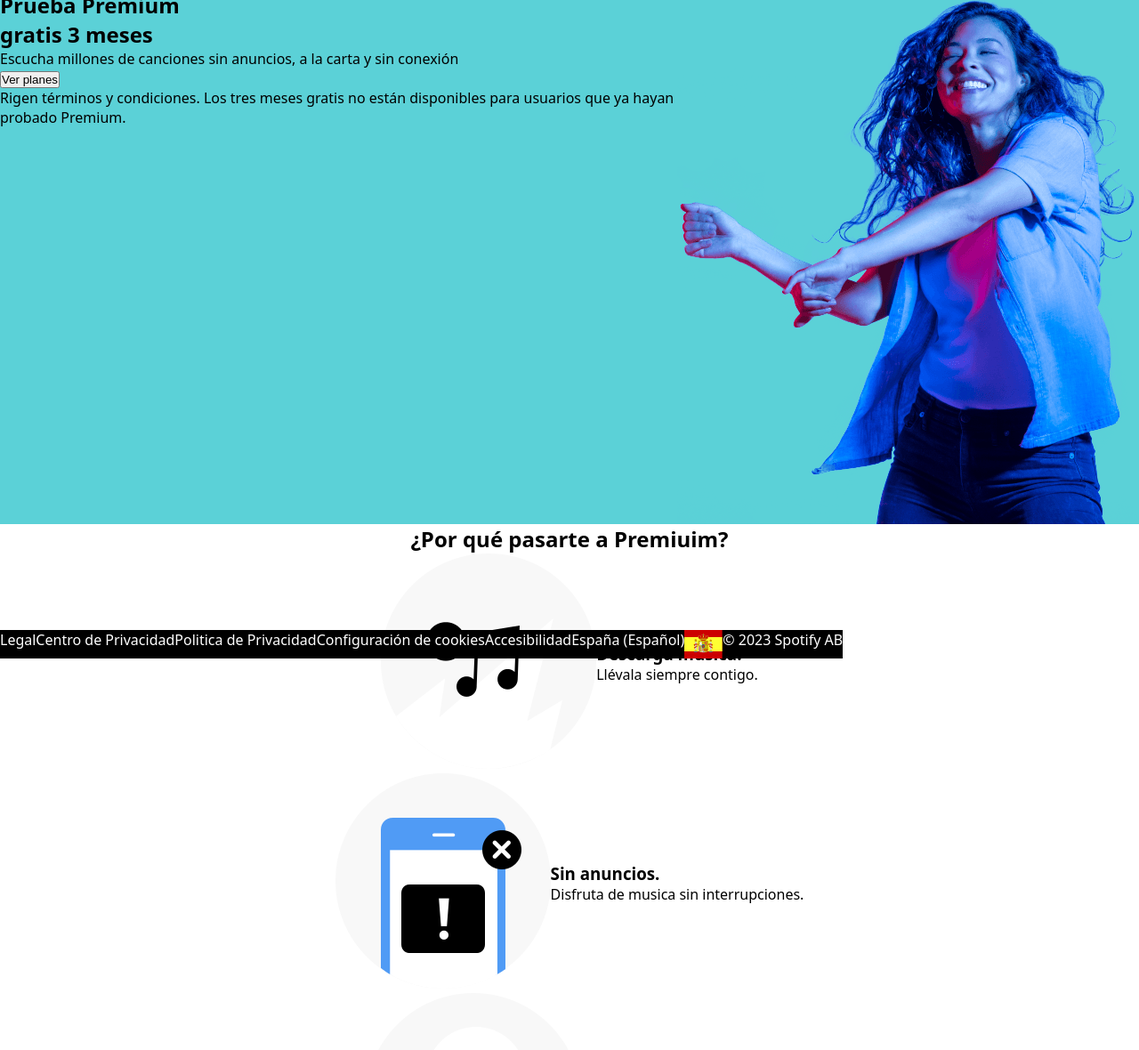
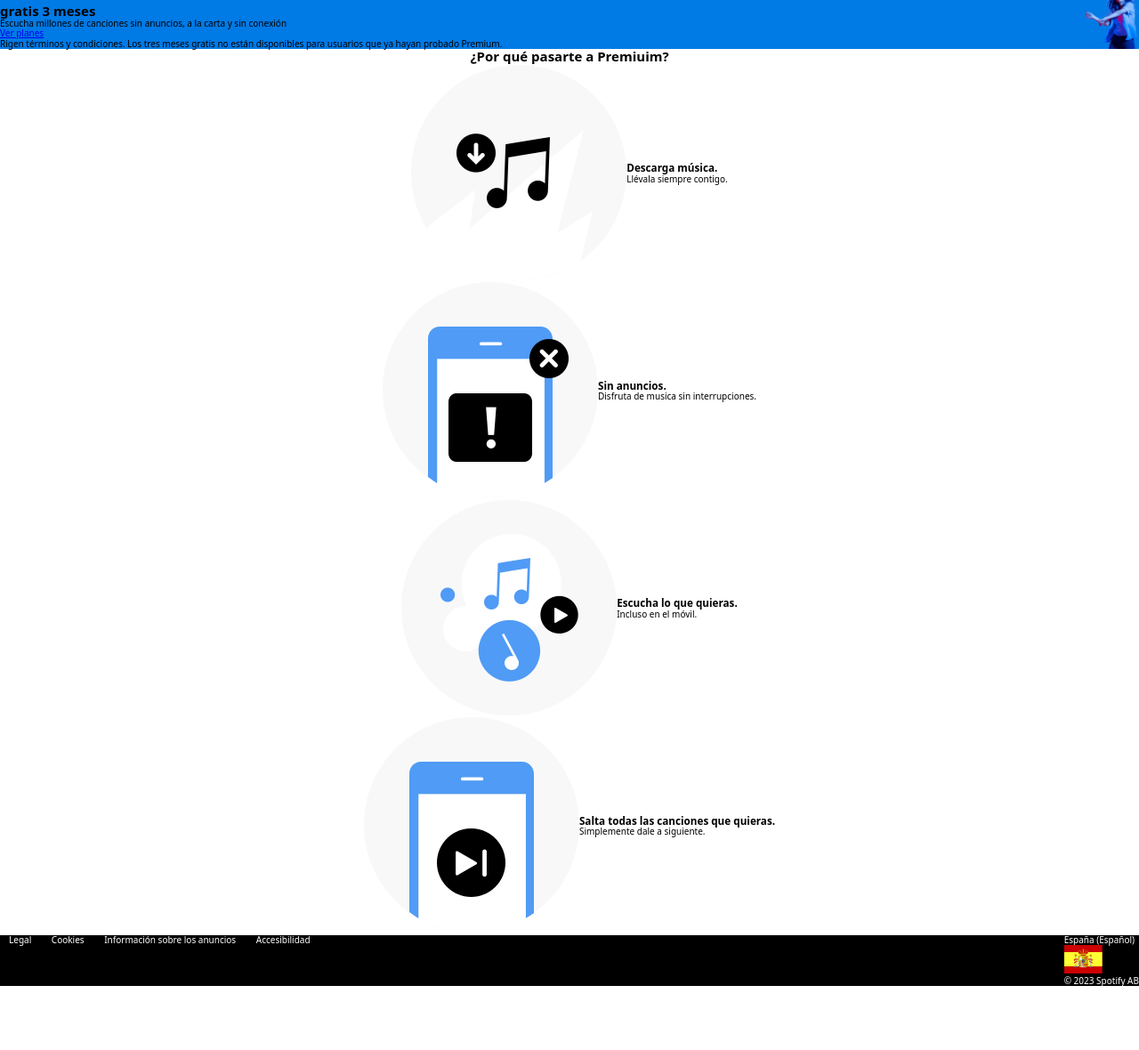
Before and after one commit to Avispas/promo-V-module-1-pair-4-spotify, a plain HTML site: page index.html in a window 1280 px wide. Shown: the part 60-1240 px from the top of the page at 89% size. After the commit the page ends 1169 px from the top, so only its background shows below. Drawn offline with Linux system fonts and the light colour scheme.

Commit message:
Upload pair programming

```diff
--- a/index.html
+++ b/index.html
@@ -1,91 +1,101 @@
 <!DOCTYPE html>
-<html lang="en">
+<html lang="es">
+
 <head>
-  <meta charset="UTF-8">
-  <meta name="viewport" content="width=device-width, initial-scale=1.0">
+  <meta charset="UTF-8" />
+  <meta name="viewport" content="width=device-width, initial-scale=1.0" />
   <title>SPOTIFY</title>
-  <link rel="stylesheet" href="./styles/reset.css">
- <link rel="stylesheet" href="./styles/style.css">
+  <link rel="stylesheet" href="./styles/reset.css" />
+  <link rel="stylesheet" href="./styles/style.css" />
 </head>
+
 <body>
   <header class="header">
-    <div class="header-logo">
-      <figure class="logo">
-        <img src="./image/logo.png" alt="logo-pic" id="logo">
+    <figure class="header-logo">
+      <img src="./image/logo.png" alt="logo-pic" id="logo"/>
     </figure>
-    </div>
-    <div class="header-nav">
-      <nav>
+    <nav class="header-nav">
       <figure class="menu">
-          <img src="./image/menu-icon.png" alt="menu-icon" id="menu">
+        <img src="./image/menu-icon.png" alt="menu-icon" id="menu" />
       </figure>
     </nav>
-    </div>
   </header>
   <main class="main">
-    <div class="boxone">
-      <aside>
-        <h1>Prueba Premium <br> gratis 3 meses</h1>
-        <p>Escucha millones de canciones sin anuncios, a la carta y sin conexión</p>
-        <button>Ver planes</button>
-        <p>Rigen términos y condiciones. Los tres meses gratis no están disponibles para usuarios que ya hayan probado
-          Premium.</p>
+    <aside class="boxone">
+      <h1>
+        Prueba Premium <br />
+        gratis 3 meses
+      </h1>
+      <p>
+        Escucha millones de canciones sin anuncios, a la carta y sin
+        conexión
+      </p>
+      <!--<button>Ver planes</button>-->
+      <a href="#">Ver planes</a>
+      <p>
+        Rigen términos y condiciones. Los tres meses gratis no están
+        disponibles para usuarios que ya hayan probado Premium.
+      </p>
     </aside>
-      <figure class="imgdancer">
-        <img src="./image/premium_dancer.png" alt="dancer">
-      </figure>
-    </div>
-    <div class="boxtwo">
+    <section class="boxtwo">
       <div class="box-purple">
         <h2>¿Por qué pasarte a Premiuim?</h2>
       </div>
       <div class="box-purple">
-        <div class="box-blue">
-          <img src="./image/benefit-1.png" alt="picone">
-        </div>
+        <figure class="box-blue">
+          <img src="./image/benefit-1.png" alt="picone" />
+        </figure>
         <div class="box-blue">
           <h3>Descarga música.</h3>
           <p>Llévala siempre contigo.</p>
         </div>
       </div>
       <div class="box-purple">
-        <div class="box-blue">
-          <img src="./image/benefit-2.png" alt="pictwo">
-        </div>
+        <figure class="box-blue">
+          <img src="./image/benefit-2.png" alt="pictwo" />
+        </figure>
         <div class="box-blue">
           <h3>Sin anuncios.</h3>
           <p>Disfruta de musica sin interrupciones.</p>
         </div>
       </div>
       <div class="box-purple">
-        <div class="box-blue">
-          <img src="./image/benefit-3.png" alt="picthree">
-        </div>
+        <figure class="box-blue">
+          <img src="./image/benefit-3.png" alt="picthree" />
+        </figure>
         <div class="box-blue">
           <h3>Escucha lo que quieras.</h3>
           <p>Incluso en el móvil.</p>
         </div>
       </div>
       <div class="box-purple">
-        <div class="box-blue">
-          <img src="./image/benefit-4.png" alt="picfour">
-        </div>
+        <figure class="box-blue">
+          <img src="./image/benefit-4.png" alt="picfour" />
+        </figure>
         <div class="box-blue">
           <h3>Salta todas las canciones que quieras.</h3>
           <p>Simplemente dale a siguiente.</p>
         </div>
       </div>
-    </div>
+    </section>
   </main>
   <footer class="footer">
-    <p>Legal</p>
-    <p>Centro de Privacidad</p>
-    <p>Politica de Privacidad</p>
-    <p>Configuración de cookies</p>
-    <p>Accesibilidad</p>
+    <div class="ancla">
+      <a href="#">
+        <span>Legal</span></a>
+      <a href="#">
+        <span>Cookies</span> </a>
+      <a href="#">
+        <span>Información sobre los anuncios</span> </a>
+      <a href="#"><span>Accesibilidad</span></a>
+    </div>
+    <div class="flag">
       <p>España (Español)</p>
-    <img src="./image/es.svg" alt="flag" id="flag">
+      <img src="./image/es.svg" alt="flag" id="flag"/>
       <p>© 2023 Spotify AB</p>
+    </div>
+
   </footer>
 </body>
+
 </html>
--- a/styles/reset.css
+++ b/styles/reset.css
@@ -3,3 +3,7 @@
     padding: 0;
     box-sizing: border-box;
 }
+html{
+    line-height: 1.15;
+    -webkit-text-size-adjust: 100%;
+    font-size: 62.5%; }
--- a/styles/style.css
+++ b/styles/style.css
@@ -1,16 +1,19 @@
 :root{
     --black: black;
     --white: white;
-    --blue: rgb(91, 209, 215);
+    --blue: rgb(0, 122, 229);
     --green: rgb(158, 235, 71);
 
 }
+
 .header{
     display: flex;
     flex-wrap: wrap;
-    background-color: black;
+    background-color: var(--black);
     justify-content: space-between;
-
+    width: 100%;
+    /*position: fixed;
+    top: 0;*/
 }
 
 #logo {
@@ -35,14 +38,20 @@ body{
     display: flex;
     flex-direction: column;
     align-items: center;
+    justify-content: center;
 
 
 }
 .boxone{
     display: flex;
-    flex-direction: row;
+    flex-direction: column;
+    justify-content: start;
     background-color: var(--blue);
-    height: 50%;
+    background-image: url("../image/premium_dancer.png");
+    background-repeat:no-repeat;
+    background-position: right;
+    background-size: contain;
+    width: 100%;
 
 }
 .boxtwo{
@@ -52,11 +61,7 @@ body{
     justify-content: center;
 
 }
-.imgdancer{
-    display: flex;
-    flex-direction: row;
 
-}
 .box-purple{
     display: flex;
     flex-direction: row;
@@ -65,10 +70,18 @@ body{
 }
 footer{
     display: flex;
+    flex direction: row;
+    justify-content: space-between;
     background-color: var(--black);
     color: var(--white);
-    position: fixed;
     bottom: 0;
-
-
+    width: 100%;
 }
+.ancla a{
+    text-decoration: none;
+    color: var(--white);
+    padding: 10px;
+}
+.ancla a:hover{
+    color: var(--blue)
+}
```
Lines whose indentation alone changed are shown as unchanged.
